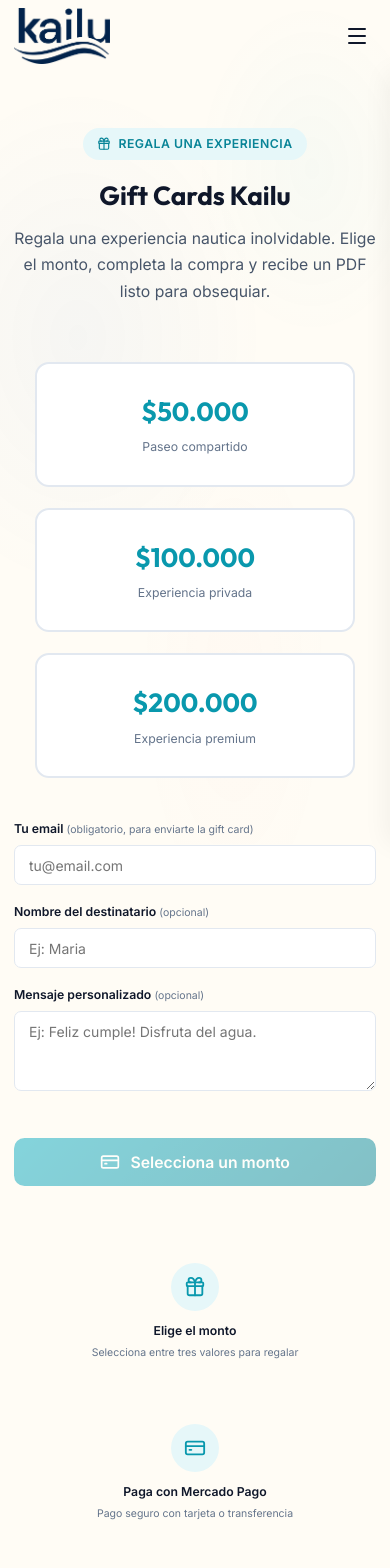
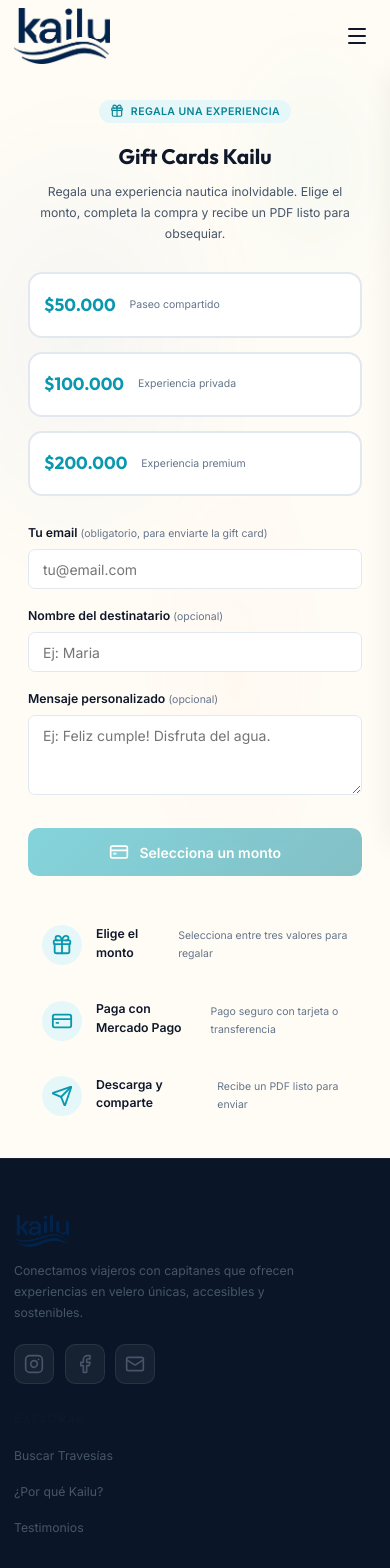
Before and after one commit to Manuelherrera22/Velero, a React (Vite) app: page /gift-cards in a window 390 px wide. Shown: the top 1568 px of the page. Built offline with nearby package versions, Linux system fonts and the light colour scheme; no server answers.

Commit message:
fix: complete responsive design for Gift Cards (tablet + mobile)

```diff
--- a/src/pages/GiftCards.css
+++ b/src/pages/GiftCards.css
@@ -463,27 +463,194 @@
   margin-top: var(--space-2);
 }
 
-/* Responsive */
+/* Responsive — Tablet */
 @media (max-width: 768px) {
-  .gc-amounts {
-    grid-template-columns: 1fr;
-    max-width: 320px;
+  .gift-cards {
+    padding: var(--space-10) 0;
+  }
+
+  .gc-hero {
+    margin-bottom: var(--space-10);
+    padding: 0 var(--space-4);
   }
 
   .gc-hero__title {
     font-size: var(--text-3xl);
   }
 
+  .gc-hero__subtitle {
+    font-size: var(--text-base);
+  }
+
+  .gc-amounts {
+    grid-template-columns: 1fr;
+    max-width: 360px;
+    gap: var(--space-4);
+    margin-bottom: var(--space-8);
+    padding: 0 var(--space-4);
+  }
+
+  .gc-amount-card {
+    padding: var(--space-5) var(--space-4);
+    display: flex;
+    align-items: center;
+    gap: var(--space-4);
+    text-align: left;
+  }
+
+  .gc-amount-card__value {
+    font-size: var(--text-2xl);
+    margin-bottom: 0;
+  }
+
+  .gc-amount-card__label {
+    font-size: var(--text-xs);
+  }
+
+  .gc-amount-card__check {
+    top: 50%;
+    right: var(--space-4);
+    transform: translateY(-50%) scale(0.5);
+  }
+
+  .gc-amount-card--selected .gc-amount-card__check {
+    transform: translateY(-50%) scale(1);
+  }
+
+  .gc-form {
+    padding: 0 var(--space-4);
+    margin-bottom: var(--space-8);
+  }
+
+  .gc-cta {
+    padding: 0 var(--space-4);
+  }
+
+  .gc-cta__button {
+    font-size: var(--text-base);
+    padding: var(--space-4) var(--space-6);
+  }
+
+  .gc-preview {
+    padding: 0 var(--space-4);
+    margin-top: var(--space-8);
+  }
+
+  .gc-preview__card {
+    padding: var(--space-8) var(--space-6);
+  }
+
   .gc-preview__value {
     font-size: var(--text-4xl);
   }
 
+  .gc-preview__logo {
+    height: 32px;
+    margin-bottom: var(--space-4);
+  }
+
   .gc-info {
     grid-template-columns: 1fr;
+    margin-top: var(--space-10);
+    padding: 0 var(--space-4);
+    gap: var(--space-2);
+  }
+
+  .gc-info__item {
+    display: flex;
+    align-items: center;
+    gap: var(--space-4);
+    text-align: left;
+    padding: var(--space-4);
+  }
+
+  .gc-info__icon {
+    margin: 0;
+    flex-shrink: 0;
+    width: 40px;
+    height: 40px;
+  }
+
+  /* Confirmation page */
+  .gc-confirm {
+    padding: var(--space-10) 0;
+  }
+
+  .gc-confirm__title {
+    font-size: var(--text-2xl);
+    padding: 0 var(--space-4);
+  }
+
+  .gc-confirm__subtitle {
+    font-size: var(--text-base);
+    padding: 0 var(--space-4);
+    margin-bottom: var(--space-6);
   }
 
   .gc-confirm__actions {
     flex-direction: column;
-    align-items: center;
+    align-items: stretch;
+    padding: 0 var(--space-4);
+  }
+
+  .gc-confirm__btn {
+    justify-content: center;
+    padding: var(--space-4) var(--space-6);
   }
 }
+
+/* Responsive — Mobile */
+@media (max-width: 480px) {
+  .gift-cards {
+    padding: var(--space-8) 0;
+  }
+
+  .gc-hero {
+    margin-bottom: var(--space-8);
+  }
+
+  .gc-hero__badge {
+    font-size: var(--text-xs);
+    padding: var(--space-1) var(--space-3);
+  }
+
+  .gc-hero__title {
+    font-size: var(--text-2xl);
+  }
+
+  .gc-hero__subtitle {
+    font-size: var(--text-sm);
+  }
+
+  .gc-amounts {
+    max-width: 100%;
+  }
+
+  .gc-amount-card__value {
+    font-size: var(--text-xl);
+  }
+
+  .gc-preview__card {
+    padding: var(--space-6) var(--space-4);
+    border-radius: var(--radius-lg);
+  }
+
+  .gc-preview__value {
+    font-size: var(--text-3xl);
+  }
+
+  .gc-preview__footer {
+    flex-direction: column;
+    align-items: center;
+    gap: var(--space-2);
+  }
+
+  .gc-confirm__icon {
+    width: 56px;
+    height: 56px;
+  }
+
+  .gc-confirm__title {
+    font-size: var(--text-xl);
+  }
+}
```
